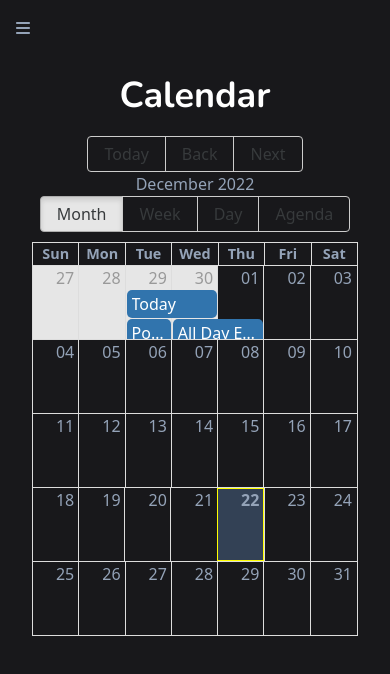
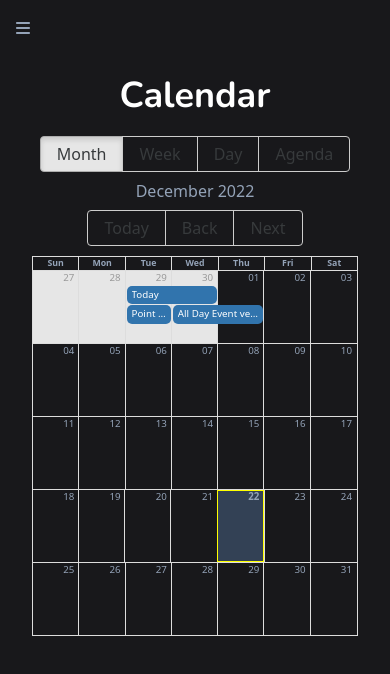
Before and after one commit to Shakya7/Todo-App-Frontend, a React (Create React App) app: page /calendar in a window 390 px wide. Shown: the top 674 px of the page. Built offline with nearby package versions, Linux system fonts and the light colour scheme; no server answers; a web font is replaced by a local one.

Commit message:
Fixed responsiveness of Calendar

```diff
--- a/src/App.css
+++ b/src/App.css
@@ -12,6 +12,7 @@
 ::-webkit-scrollbar-thumb{
   background-color: rgba(204, 204, 209, 0.829)
 }
+
 
 
 /********LOADING SPINNERS*********/
@@ -38,3 +39,60 @@
     transform: rotate(360deg);
   }
 }
+
+
+/* MEDIA QUERIES */
+
+@media screen and (max-width:950px){
+  .rbc-toolbar{
+    flex-direction: column;
+  }
+  .rbc-toolbar>:first-child{
+    align-self: flex-start;
+    order: 3;
+  }
+  .rbc-toolbar>:last-child{
+    align-self: flex-start;
+    order:1;
+  }
+  .rbc-toolbar-label{
+    align-self: flex-end;
+    order: 2;
+  }
+}
+@media screen and (max-width:650px){
+  .rbc-toolbar{
+    gap:7px;
+  }
+  .rbc-toolbar>:first-child{
+    align-self: center;
+  }
+  .rbc-toolbar>:last-child{
+    align-self: center;
+  }
+  .rbc-toolbar-label{
+    align-self: center;
+  }
+}
+@media screen and (max-width:350px){
+  .rbc-btn-group{
+    font-size: 2.5vw;
+  }
+  .rbc-toolbar-label{
+    font-size: 2.5vw;
+  }
+  .calendar{
+    padding:5px
+  }
+
+}
+
+@media screen and (max-width:250px){
+  .rbc-toolbar>:last-child button, .rbc-toolbar>:first-child button{
+    width:auto;
+    padding:4px 6px;
+  }
+  .rbc-toolbar>:first-child{
+    display: flex;
+  }
+}
--- a/src/components/calendar/Calendar.js
+++ b/src/components/calendar/Calendar.js
@@ -232,8 +232,8 @@ const MyCalendar = function(props){
   }, [])
 
     return(
-        <div>
-            <div className="m-5 px-2 h-10 text-center md:text-start font-nunito text-4xl text-white">
+        <div className="overflow-x-hidden mb-8">
+            <div className="m-5 px-2 h-10 text-center md:text-start font-nunito text-title xxxsm:text-4xl text-white">
               Calendar
             </div>
             <Calendar
@@ -241,12 +241,12 @@ const MyCalendar = function(props){
               events={events}
               startAccessor="start"
               endAccessor="end"
-              style={{ height: 500 }}
+              style={{height: 500}}
               showMultiDayTimes={true}
               showAllEvents={true}
               selectable
               onSelectSlot={onSelectSlot}
-              className="px-8 text-slate-400"
+              className="calendar px-8 text-slate-400 text-filter xsm:text-base "
               dayPropGetter={calendarStyle}
 
             />
--- a/src/components/calendar/CreateEventModal.js
+++ b/src/components/calendar/CreateEventModal.js
@@ -5,39 +5,43 @@ import { FontAwesomeIcon } from "@fortawesome/react-fontawesome"
 function CreateEventModal(props) {
   return (
     <div className='fixed top-0 left-0 w-screen h-screen backdrop-blur-sm z-10 flex justify-center items-center'>
-        <div className="w-4/5 lg:w-1/2 sm:h-auto bg-neutral-700 rounded-md flex flex-col justify-center items-center sm:items-start p-4 relative gap-4 m-5">
+        <div className="w-4/5 lg:w-1/2 xsm:min-w-fit sm:h-auto bg-neutral-700 rounded-md flex flex-col justify-center items-center sm:items-start p-4 relative gap-4 m-5">
             <FontAwesomeIcon onClick={()=>props.closeModal(false)} className="text-red-400 cursor-pointer absolute top-3 right-3" icon={faXmark}/>
-            <h1 className="text-xl text-white font-nunito">Create Event</h1>
+            <h1 className="text-updateTodoText xsm:text-xl text-white font-nunito">Create Event</h1>
             <div className="bg-gray-500 h-px w-full"/>
-            <div className="flex flex-col items-start w-full gap-2">
+            <div className="flex flex-col items-start w-full gap-2 text-filter xsm:text-base">
                 <label className="text-white">Title</label>
                 <input type="text" className="text-gray-400 w-full bg-zinc-800 rounded-md px-2 py-1 outline-none"/>
             </div>
-            <div className="flex w-full gap-2 text-gray-400 flex-wrap">
-                <div className="flex flex-col items-start gap-2">
+            <div className="flex w-full gap-2 text-gray-400 flex-col msm:flex-row">
+                <div className="flex gap-2 flex-col xxsm:flex-row">
+                    <div className="flex flex-col items-start gap-2 text-filter xsm:text-base">
                         <label className="text-white">Start Date</label>
                         <input style={{colorScheme:"dark"}} className="bg-zinc-800 rounded-md px-1.5 py-1" type="date"/>
                     </div>
-                <div className="flex flex-col items-start gap-2">
+                    <div className="flex flex-col items-start gap-2 text-filter xsm:text-base">
                         <label className="text-white">End Date</label>
                         <input style={{colorScheme:"dark"}} className="bg-zinc-800 rounded-md px-1.5 py-1" type="date"/>
                     </div>
-                <div className="flex flex-col items-start grow gap-2">
+                </div>
+                <div className="flex gap-2">
+                    <div className="flex flex-col items-start gap-2 text-filter xsm:text-base">
                         <label className="text-white">Start Time</label>
                         <input style={{colorScheme:"dark"}} className="bg-zinc-800 rounded-md w-full px-1.5 py-1" type="time"/>
                     </div>
-                <div className="flex flex-col items-start grow gap-2">
+                    <div className="flex flex-col items-start gap-2 text-filter xsm:text-base">
                         <label className="text-white">End Time</label>
                         <input style={{colorScheme:"dark"}} className="bg-zinc-800 rounded-md w-full px-1.5 py-1" type="time"/>
                     </div>
                 </div>
+            </div>
             <div className="flex justify-center items-center gap-2">
-                <div className="flex w-4 h-4 justify-center items-center rounded-full bg-green-400">
-                    <FontAwesomeIcon icon={faCheck}/>
+                <div className="flex w-3 xsm:w-4 h-3 xsm:h-4 justify-center items-center rounded-full bg-green-400">
+                    <FontAwesomeIcon className="text-filter xsm:text-base" icon={faCheck}/>
                 </div>
-                <p className="text-xs text-zinc-400">This event will take place on July 14, 2022 from 1:30 PM to 4:30 PM</p>
+                <p className="text-zinc-400 text-filter xsm:text-xs">This event will take place on July 14, 2022 from 1:30 PM to 4:30 PM</p>
             </div>
-            <div className="flex flex-col items-start w-full gap-2">
+            <div className="flex flex-col items-start w-full gap-2 text-filter xsm:text-base">
                 <label className="text-white">Location</label>
                 <input type="text" className="text-gray-400 w-full bg-zinc-800 rounded-md px-2 py-1 outline-none"/>
             </div>
@@ -54,7 +58,7 @@ function CreateEventModal(props) {
                     </div>
                 </div>
             </div> */}
-            <button className="bg-sky-600 py-1 w-full text-white rounded-md font-nunito">Create Event</button>
+            <button className="bg-sky-600 py-1 w-full text-white rounded-md font-nunito text-filter xsm:text-base">Create Event</button>
         </div>
     </div>
   )
```
Lines whose indentation alone changed are shown as unchanged.
